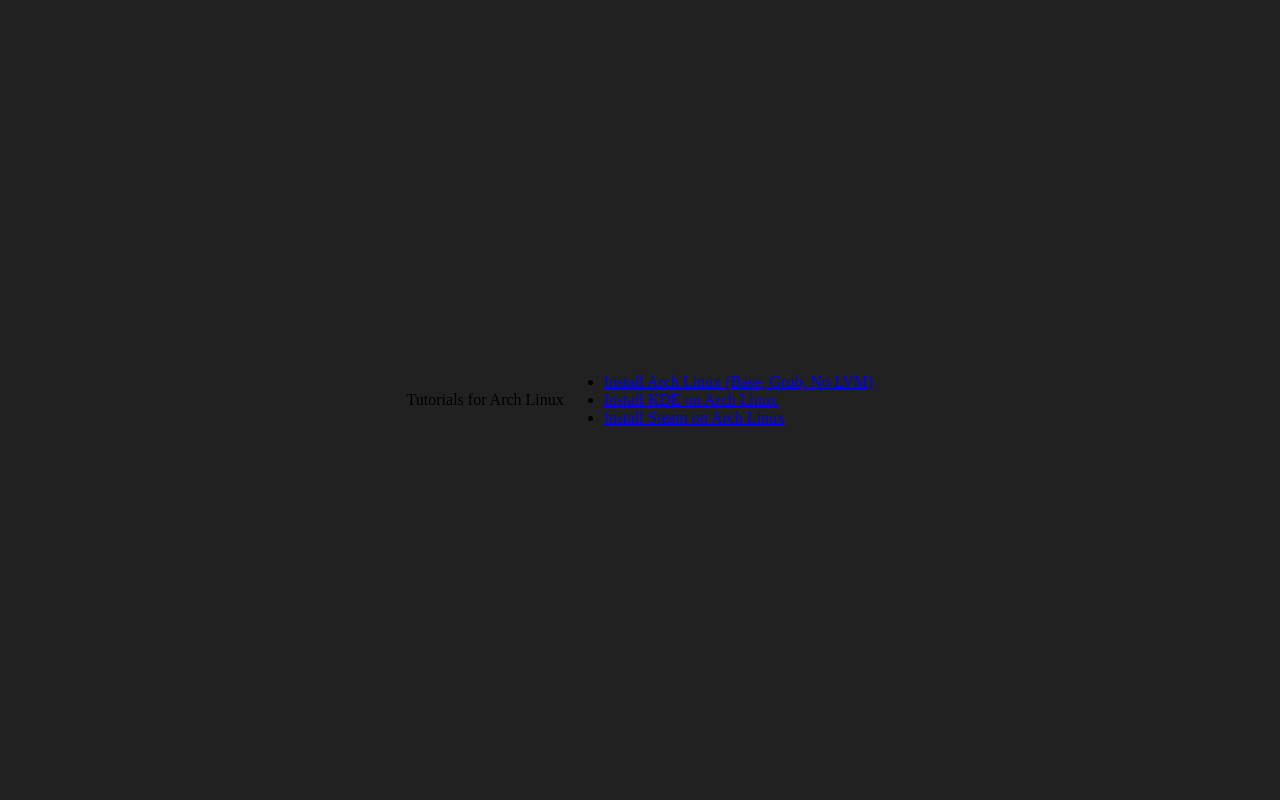
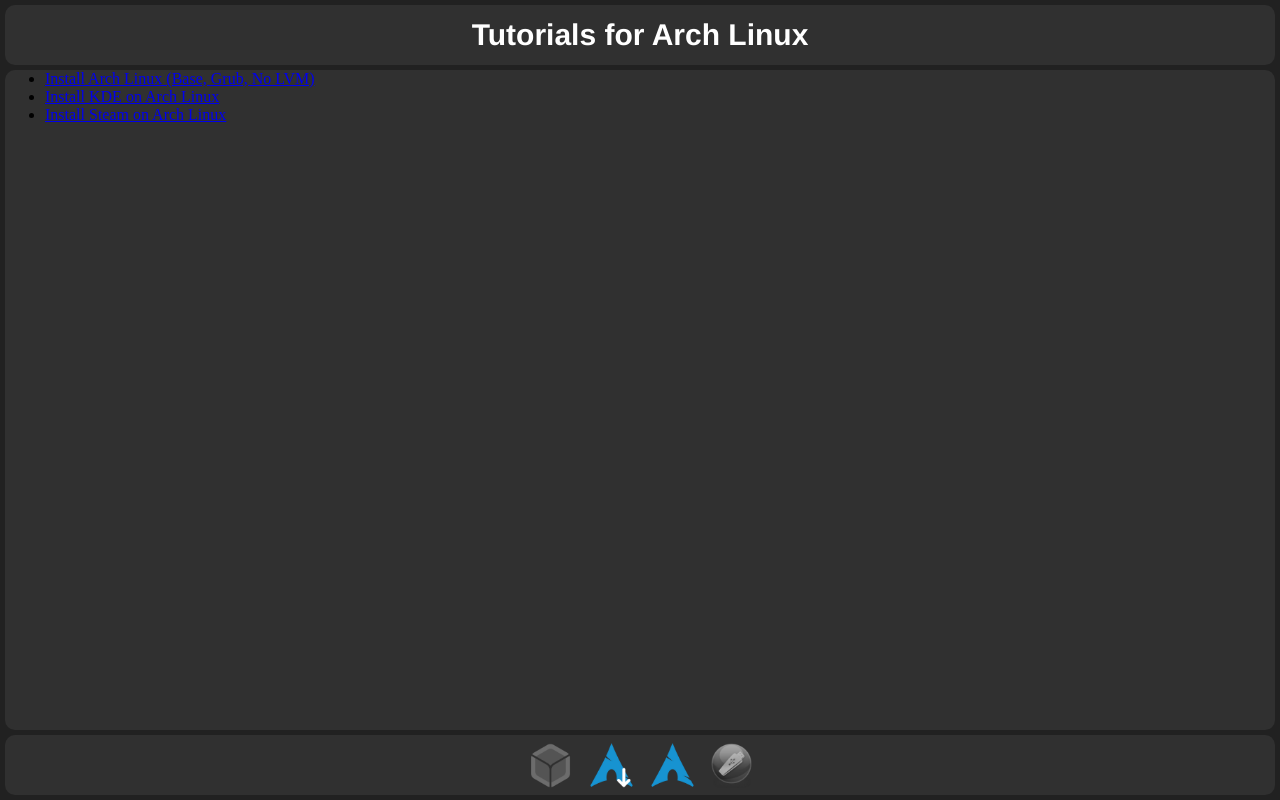
Before and after one commit to Lavadude82/ArchLinuxGuideSite, a plain HTML site: page index.html in a window 1280 px wide. Drawn offline with Linux system fonts and the light colour scheme.

Commit message:
update site

```diff
--- a/index.html
+++ b/index.html
@@ -1,5 +1,6 @@
 <!DOCTYPE html>
 <html lang="en">
+
 <head>
     <meta charset="UTF-8">
     <meta name="viewport" content="width=device-width, initial-scale=1.0">
@@ -8,20 +9,22 @@
     <link rel="stylesheet" href="./style.css">
     <link rel="stylesheet" href="./scrollbar.css">
 </head>
+
 <body>
     <p id="pacman">Tutorials for Arch Linux</p>
-    <div id="links">
+
     <ul id="guides-list">
         <li><a href="install/">Install Arch Linux (Base, Grub, No LVM)</a></li>
         <li><a href="install/kde/">Install KDE on Arch Linux</a></li>
         <li> <a href="install/steam/">Install Steam on Arch Linux</a></li>
     </ul>
-   <div id="extra">
-    <a numb="fat32" href="https://etcher.balena.io/"></a>
-    <a numb="ext2" href="https://archlinux.org/download/"></a>
-    <a numb="ext3" href="https://archlinux.org"></a>
-    <a numb="ext4" href="https://ventoy.net"></a>
-</div>
+
+    <div id="extra">
+        <a numb="fat32" href="https://etcher.balena.io/"><img src="/images/etcher-icon.png" height="45"></a>
+        <a numb="ext2" href="https://archlinux.org/download/"><img src="/images/download_icon.png" height="45"></a>
+        <a numb="ext3" href="https://archlinux.org"><img src="/images/icon.webp" height="45"></a>
+        <a numb="ext4" href="https://ventoy.net"><img src="/images/ventoy-icon.png" height="45"></a>
     </div>
 </body>
+
 </html>
--- a/style.css
+++ b/style.css
@@ -1,10 +1,60 @@
-body, html{
-    width:100%;
-    height:100%;
-    padding:0px;
-    margin:0px;
+body,
+html {
+    width: 100%;
+    height: 100%;
+    padding: 0px;
+    margin: 0px;
     display: flex;
     align-items: center;
     justify-content: center;
-    background:rgb(33,33,33);
+    background: rgb(33, 33, 33);
 }
+
+#pacman {
+    position: absolute;
+    height: 60px;
+    top: 0px;
+    width: calc(100% - 10px);
+    background: rgb(48, 48, 48);
+    margin: 5px;
+    border-radius: 10px;
+    display: flex;
+    align-items: center;
+    justify-content: center;
+    font-size: 30px;
+    color: white;
+    font-family: Helvetica, sans-serif;
+    font-weight: bolder;
+}
+#guides-list{
+    height: calc(100% - 140px);
+    width:calc(100% - 10px);
+    margin:5px;
+    background: rgb(48, 48, 48);
+    border-radius: 10px;
+}
+#extra{
+    position: absolute;
+    bottom:0px;
+    width: calc(100% - 10px);
+    height:60px;
+    background: rgb(48, 48, 48);
+    display: flex;
+    align-items: center;
+    justify-content: center;
+    margin:5px;
+    border-radius: 10px;
+}
+#extra > a{
+    display: flex;
+    align-items: center;
+    justify-content: center;
+}
+#extra > a > img{
+    padding:4px;
+    margin:4px;
+    border-radius: 10px;
+}
+#extra > a > img:hover{
+background:rgb(40,40,40)
+}
```
Also changed, not shown: 1 other file.
